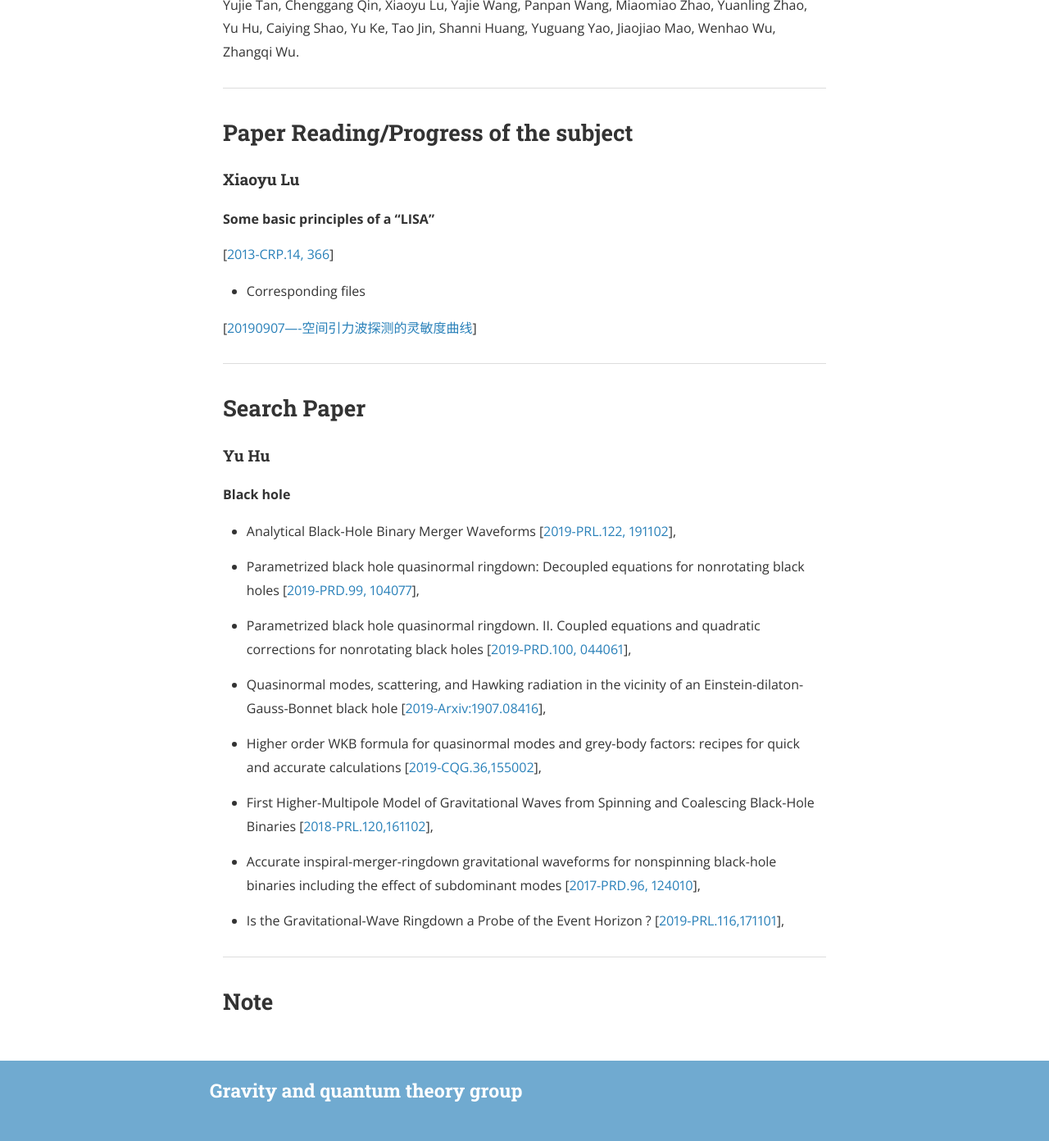
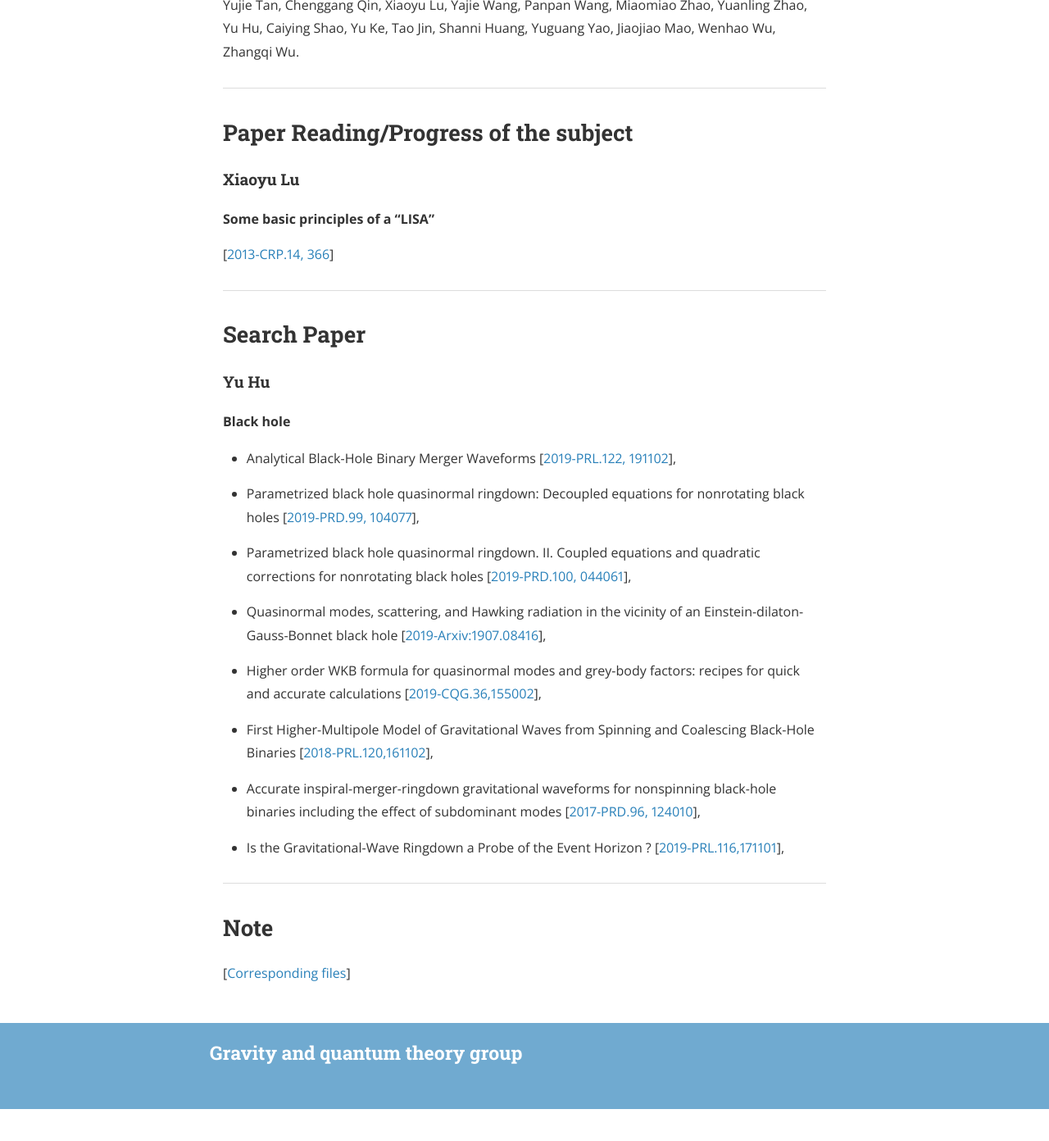
Before and after one commit to gravity-group/gravity-group.github.io, a Jekyll site: the page built from _posts/2019-09-08-group-meeting.md, in a window 1280 px wide and 1400 px high, scrolled down 414 px. Shown: the top 1392 px of the window at 82% size. Built offline with Jekyll 4.4.1, drawn with Linux system fonts in a browser that asks for light colours; nearby versions of some CDN libraries; after the commit the page ends 1767 px from its top, so only the background shows below that.

Commit message:
Update 2019-09-08-group-meeting.md

```diff
--- a/_posts/2019-09-08-group-meeting.md
+++ b/_posts/2019-09-08-group-meeting.md
@@ -20,9 +20,6 @@ Yujie Tan, Chenggang Qin, Xiaoyu Lu, Yajie Wang, Panpan Wang, Miaomiao Zhao, Yua
 
 [[2013-CRP.14, 366](https://www.sciencedirect.com/science/article/pii/S1631070513000236)]
 
-- Corresponding files
-
-[[20190907----空间引力波探测的灵敏度曲线](https://mail.163.com/js6/main.jsp?sid=FABTcnArCrcSAwSWBXrrqIVMjXErgZSA&df=unknow#module=read.ReadModule%7C%7B%22area%22%3A%22normal%22%2C%22isThread%22%3Afalse%2C%22viewType%22%3A%22%22%2C%22id%22%3A%22201%3A1tbiyQoY0lQHGBUtTgAAs0%22%2C%22fid%22%3A1%7D)]
 
 ---
 
```
Also changed, not shown: other parts of _posts/2019-09-08-group-meeting.md (+2 -0 lines).
